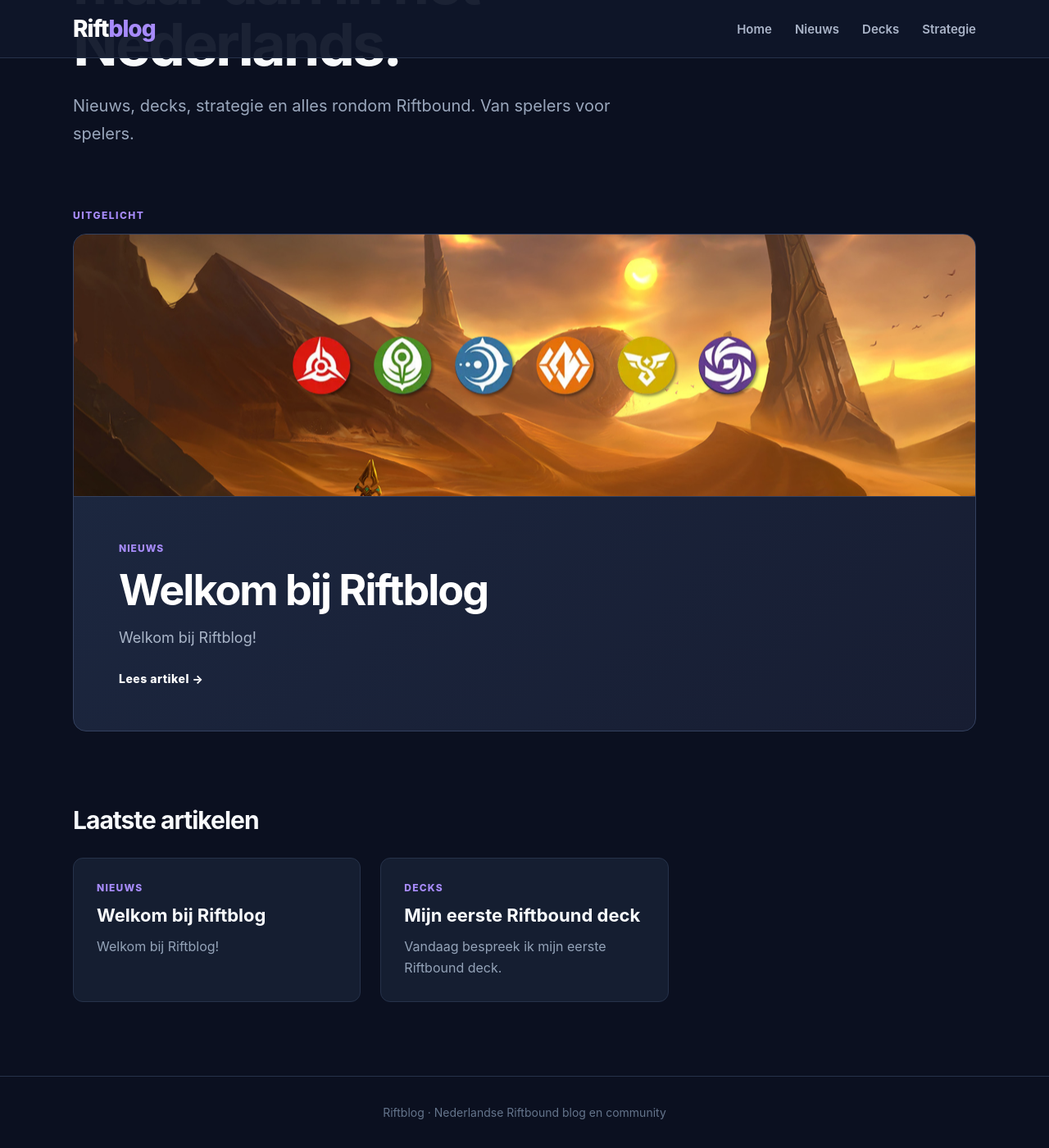
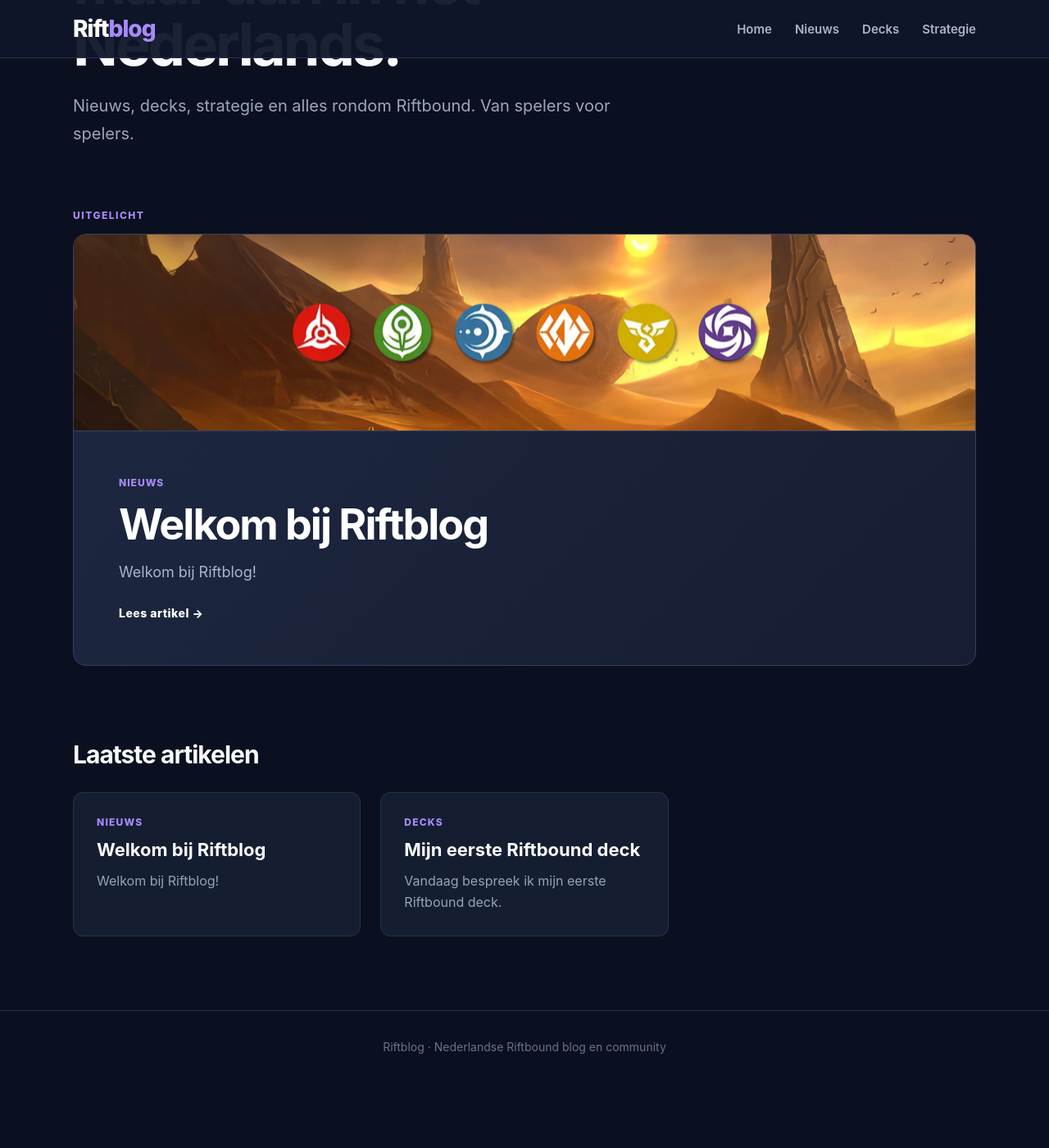
Before and after one commit to triatleet/riftbound-nl, a Jekyll site: the page built from index.html, in a window 1280 px wide and 1400 px high, scrolled down 326 px. Shown: the whole window at 82% size. Built offline with Jekyll 4.4.1, drawn with Linux system fonts in a browser that asks for light colours; after the commit the page ends 1646 px from its top, so only the background shows below that.

Commit message:
Update style.css

```diff
--- a/assets/css/style.css
+++ b/assets/css/style.css
@@ -456,12 +456,10 @@ footer {
     display: block;
 
     width: 100%;
-
-    height: 320px;
+    height: 240px;
 
     object-fit: cover;
-
-    object-position: center;
+    object-position: center center;
 
     border-bottom: 1px solid #34415f;
 }
@@ -472,7 +470,7 @@ footer {
 @media (max-width: 800px) {
 
     .featured-image {
-        height: 220px;
+        height: 180px;
     }
 
 }
```
